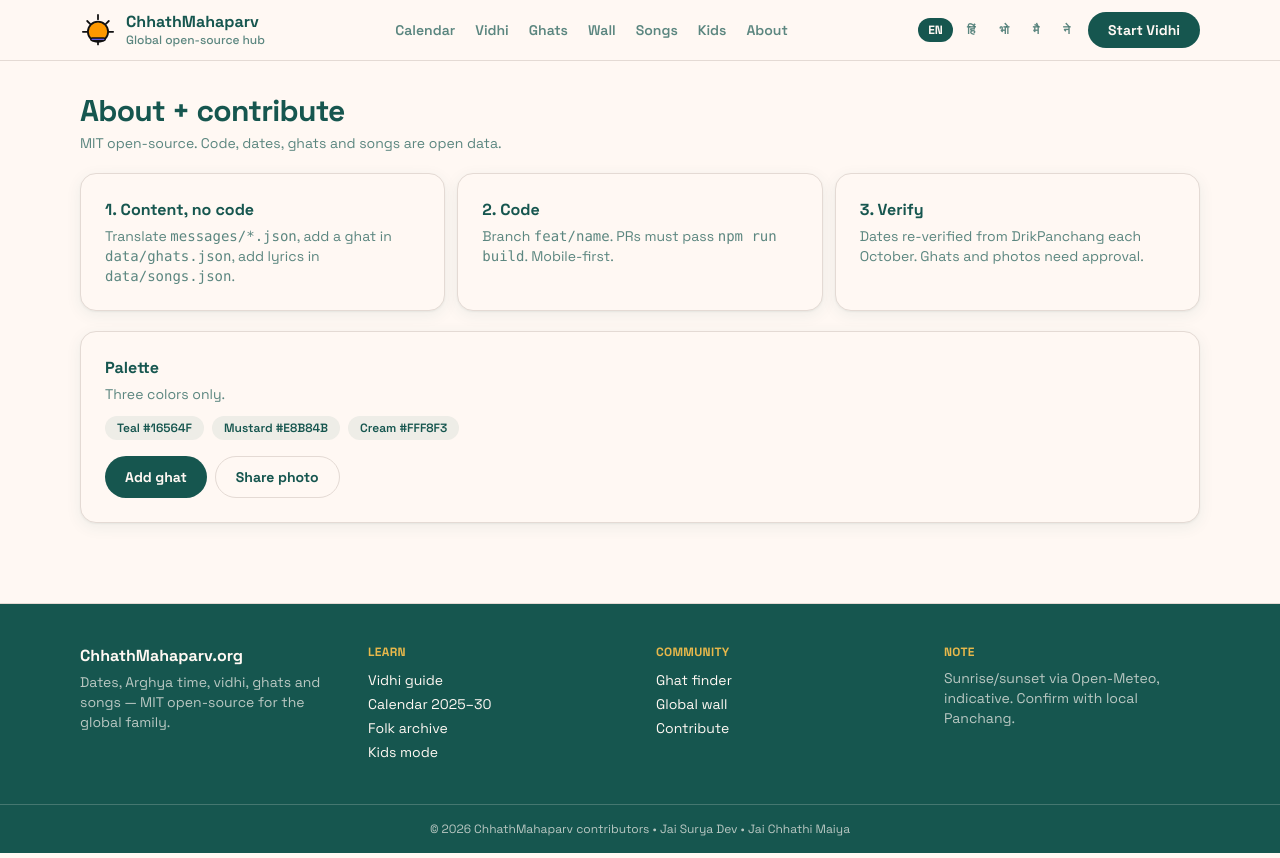
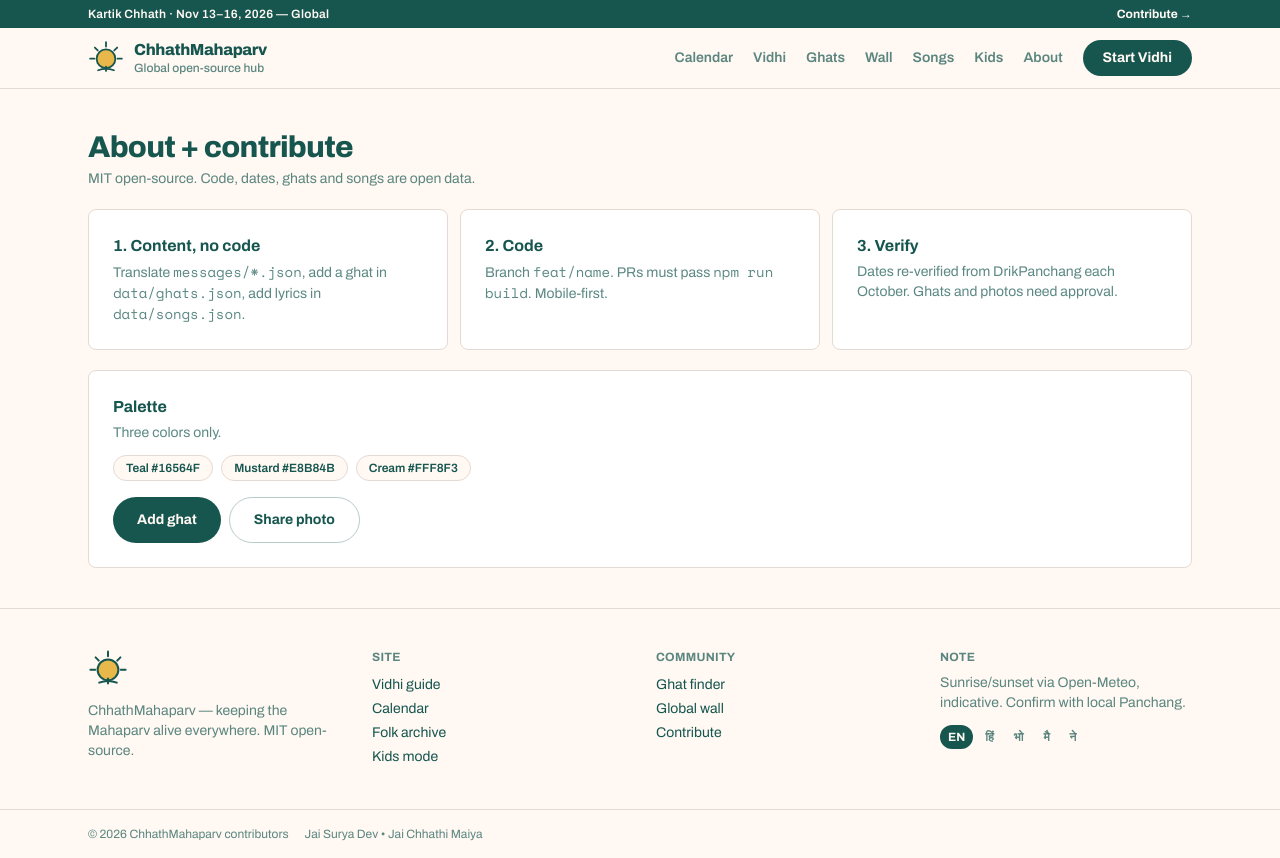
Before and after one commit to fossism/chhathpooja-global, a Next.js app in the folder web/: page /en/about in a window 1280 px wide. Built offline with nearby package versions, Linux system fonts and the light colour scheme.

Commit message:
Bodhya-style restyle in 4-color theme

```diff
--- a/web/app/[locale]/layout.tsx
+++ b/web/app/[locale]/layout.tsx
@@ -25,71 +25,93 @@ const LOCALES = [
 export default function LocaleLayout({ children, params }: { children: React.ReactNode; params: { locale: string } }) {
   return (
     <>
-      <header className="sticky top-0 z-20 bg-cream/95 backdrop-blur border-b border-line">
-        <div className="max-w-6xl mx-auto px-4 py-3 flex items-center justify-between gap-3">
+      <header className="sticky top-0 z-20">
+        <div className="bg-teal text-cream">
+          <div className="shell flex items-center justify-between py-1.5 text-xs">
+            <span className="font-semibold tracking-wide">Kartik Chhath · Nov 13–16, 2026 — Global</span>
+            <a href={`/${params.locale}/about`} className="font-bold hover:underline">Contribute →</a>
+          </div>
+        </div>
+        <div className="bg-cream/95 backdrop-blur border-b border-line">
+          <div className="shell flex items-center justify-between gap-3 py-3">
             <a href={`/${params.locale}`} className="flex items-center gap-2.5">
-            <img src="/icon.svg" alt="Chhath" className="w-9 h-9" />
+              <img src="/icon.svg" alt="ChhathMahaparv — home" className="w-9 h-9" />
               <span className="leading-tight">
-              <span className="block font-bold">ChhathMahaparv</span>
+                <span className="block font-extrabold tracking-tight">ChhathMahaparv</span>
                 <span className="block text-xs text-teal/70 font-medium">Global open-source hub</span>
               </span>
             </a>
-          <nav className="hidden md:flex items-center gap-1">
+            <nav className="hidden md:flex items-center gap-1" aria-label="Primary">
               {NAV.map((n) => (
                 <a key={n.href} href={`/${params.locale}/${n.href}`} className="nav-link">{n.label}</a>
               ))}
+              <a href={`/${params.locale}/vidhi`} className="btn btn-primary !py-2 !px-5 ml-2">Start Vidhi</a>
             </nav>
-          <div className="flex items-center gap-2">
-            <div className="hidden sm:flex gap-1">
+            <div className="flex md:hidden items-center gap-1">
               {LOCALES.map((l) => (
                 <a
                   key={l.code}
                   href={`/${l.code}`}
-                  className={`rounded-full px-2.5 py-1 text-xs font-bold ${params.locale === l.code ? "bg-teal text-cream" : "text-teal/70 hover:text-teal"}`}
+                  className={`rounded-full px-2 py-1 text-xs font-bold ${params.locale === l.code ? "bg-teal text-cream" : "text-teal/70"}`}
                 >
                   {l.label}
                 </a>
               ))}
             </div>
-            <a href={`/${params.locale}/vidhi`} className="btn btn-primary !py-2">Start Vidhi</a>
-          </div>
           </div>
           <div className="md:hidden border-t border-line overflow-x-auto">
-          <div className="flex gap-1 px-4 py-2">
+            <div className="shell flex gap-1 py-2">
               {NAV.map((n) => (
                 <a key={n.href} href={`/${params.locale}/${n.href}`} className="nav-link whitespace-nowrap">{n.label}</a>
               ))}
             </div>
           </div>
+        </div>
       </header>
 
-      <main className="max-w-6xl mx-auto px-4 py-8">{children}</main>
+      <main className="shell py-10">{children}</main>
 
-      <footer className="mt-12 border-t border-line bg-teal text-cream">
-        <div className="max-w-6xl mx-auto px-4 py-10 grid sm:grid-cols-2 md:grid-cols-4 gap-8">
+      <footer className="bg-cream border-t border-line">
+        <div className="shell py-10 grid sm:grid-cols-2 md:grid-cols-4 gap-8">
           <div>
-            <p className="font-bold">ChhathMahaparv.org</p>
-            <p className="text-sm text-cream/70 mt-1">Dates, Arghya time, vidhi, ghats and songs — MIT open-source for the global family.</p>
+            <img src="/icon.svg" alt="ChhathMahaparv" className="w-10 h-10" />
+            <p className="text-sm text-teal/70 mt-3">ChhathMahaparv — keeping the Mahaparv alive everywhere. MIT open-source.</p>
           </div>
-          <div className="text-sm">
-            <p className="text-xs font-bold uppercase tracking-wide text-mustard mb-2">Learn</p>
+          <nav className="text-sm" aria-label="Site">
+            <p className="label mb-2">Site</p>
             <a className="block py-0.5 hover:underline" href={`/${params.locale}/vidhi`}>Vidhi guide</a>
-            <a className="block py-0.5 hover:underline" href={`/${params.locale}/calendar`}>Calendar 2025–30</a>
+            <a className="block py-0.5 hover:underline" href={`/${params.locale}/calendar`}>Calendar</a>
             <a className="block py-0.5 hover:underline" href={`/${params.locale}/songs`}>Folk archive</a>
             <a className="block py-0.5 hover:underline" href={`/${params.locale}/kids`}>Kids mode</a>
-          </div>
-          <div className="text-sm">
-            <p className="text-xs font-bold uppercase tracking-wide text-mustard mb-2">Community</p>
+          </nav>
+          <nav className="text-sm" aria-label="Community">
+            <p className="label mb-2">Community</p>
             <a className="block py-0.5 hover:underline" href={`/${params.locale}/ghats`}>Ghat finder</a>
             <a className="block py-0.5 hover:underline" href={`/${params.locale}/wall`}>Global wall</a>
             <a className="block py-0.5 hover:underline" href={`/${params.locale}/about`}>Contribute</a>
-          </div>
+          </nav>
           <div className="text-sm">
-            <p className="text-xs font-bold uppercase tracking-wide text-mustard mb-2">Note</p>
-            <p className="text-cream/70">Sunrise/sunset via Open-Meteo, indicative. Confirm with local Panchang.</p>
+            <p className="label mb-2">Note</p>
+            <p className="text-teal/70">Sunrise/sunset via Open-Meteo, indicative. Confirm with local Panchang.</p>
+            <div className="flex gap-1 mt-3">
+              {LOCALES.map((l) => (
+                <a
+                  key={l.code}
+                  href={`/${l.code}`}
+                  className={`rounded-full px-2 py-1 text-xs font-bold ${params.locale === l.code ? "bg-teal text-cream" : "text-teal/70 hover:text-teal"}`}
+                >
+                  {l.label}
+                </a>
+              ))}
             </div>
           </div>
-        <div className="border-t border-cream/20 py-4 text-center text-xs text-cream/70">© 2026 ChhathMahaparv contributors • Jai Surya Dev • Jai Chhathi Maiya</div>
+        </div>
+        <div className="border-t border-line">
+          <div className="shell py-4 flex flex-wrap gap-x-4 gap-y-1 text-xs text-teal/70">
+            <span>© 2026 ChhathMahaparv contributors</span>
+            <span>Jai Surya Dev • Jai Chhathi Maiya</span>
+          </div>
+        </div>
       </footer>
     </>
   );
--- a/web/app/[locale]/page.tsx
+++ b/web/app/[locale]/page.tsx
@@ -8,106 +8,137 @@ export default function Home({ params }: { params: { locale: string } }) {
   const m = getMessages(params.locale);
   const ghats = getGhats();
   const days = [
-    { d: "Day 1", t: "Nahay-Khay", date: next.nahayKhay, s: "Holy bath, clean home, simple meal once." },
-    { d: "Day 2", t: "Kharna", date: next.kharna, s: "Day fast, evening kheer-roti prasad." },
-    { d: "Day 3", t: "Sandhya Arghya", date: next.sandhyaArghya, s: "Sunset offering with soop-daura." },
-    { d: "Day 4", t: "Usha Arghya", date: next.ushaArghya, s: "Sunrise offering + Parana." }
+    { n: "01", t: "Nahay-Khay", date: next.nahayKhay, s: "Holy bath, clean home, one simple meal." },
+    { n: "02", t: "Kharna", date: next.kharna, s: "Day fast, evening kheer-roti prasad." },
+    { n: "03", t: "Sandhya Arghya", date: next.sandhyaArghya, s: "Sunset offering with soop-daura." },
+    { n: "04", t: "Usha Arghya", date: next.ushaArghya, s: "Sunrise offering, then Parana." }
   ];
 
   return (
-    <div className="grid gap-6">
-      {/* HERO — like TinkerHub event header */}
-      <section className="card !p-0 overflow-hidden">
-        <div className="h-36 md:h-44 bg-teal relative">
-          <div className="absolute inset-0 flex items-end">
-            <div className="p-5 md:p-7 text-cream">
-              <div className="flex flex-wrap gap-2">
-                <span className="chip chip-yellow">Kartik Chhath 2026</span>
-                <span className="chip !bg-cream/15 !text-cream">Public • Global • Open-source</span>
-              </div>
-              <h1 className="text-3xl md:text-4xl font-bold mt-2">Chhath Mahaparv — One Global Family</h1>
+    <div>
+      {/* No. 01 — Hero */}
+      <section className="band">
+        <div className="shell grid md:grid-cols-2 gap-10 items-center">
+          <div>
+            <span className="marker">No. 01<span className="marker-rule"></span>The Mahaparv</span>
+            <h1 className="headline text-4xl md:text-6xl mt-4 leading-[1.05]">
+              Keeping <em>Chhath</em><br />alive, everywhere
+            </h1>
+            <p className="text-teal/70 mt-4 max-w-md">{m.heroSubtitle} Exact dates, your city's Arghya time, vidhi checklist, ghat map and folk songs.</p>
+            <div className="flex flex-wrap gap-3 mt-6">
+              <a href={`/${params.locale}/vidhi`} className="btn btn-primary">Start Vidhi</a>
+              <a href={`/${params.locale}/ghats`} className="btn btn-ghost">Find ghats</a>
+            </div>
+            <div className="flex flex-wrap gap-2 mt-6 text-xs">
+              <span className="chip">Nov 13–16, 2026</span>
+              <span className="chip">5 languages</span>
+              <span className="chip">MIT open-source</span>
             </div>
           </div>
-          <div className="absolute right-6 top-6 w-20 h-20 rounded-full bg-mustard border-4 border-cream/70 hidden sm:block" />
-        </div>
-        <div className="p-5 md:p-7 grid md:grid-cols-2 gap-6">
-          <div>
-            <div className="flex flex-wrap gap-2 text-sm">
-              <span className="chip">📅 Nov 13 – Nov 16, 2026</span>
-              <span className="chip">🌍 Online + ghats worldwide</span>
+          <div className="grid gap-4">
+            <img src="/icon.svg" alt="" aria-hidden className="w-24 h-24 md:w-28 md:h-28" />
+            <div className="card">
+              <Countdown target={next.sandhyaArghya} label={m.countdownTo} />
             </div>
-            <p className="text-teal/70 text-sm mt-3">{m.heroSubtitle} Exact dates, your city's Arghya time, vidhi checklist, ghat map and folk songs.</p>
-            <div className="flex flex-wrap gap-2 mt-4">
-              <a href={`/${params.locale}/vidhi`} className="btn btn-primary">Start vidhi guide</a>
-              <a href={`/${params.locale}/ghats`} className="btn btn-ghost">Find ghats</a>
-            </div>
-            <div className="flex gap-5 mt-5 text-sm">
-              <span><b>5</b> <span className="text-teal/70">languages</span></span>
-              <span><b>{ghats.length}</b> <span className="text-teal/70">ghats</span></span>
-              <span><b>MIT</b> <span className="text-teal/70">open data</span></span>
-            </div>
-          </div>
-          <div className="rounded-2xl border border-line bg-cream p-5">
-            <Countdown target={next.sandhyaArghya} label={m.countdownTo} />
           </div>
         </div>
       </section>
 
-      {/* 4 DAYS */}
-      <section>
-        <h2 className="section-title">The 4 days</h2>
-        <p className="section-sub">Nahay-Khay → Kharna → Sandhya Arghya → Usha Arghya.</p>
-        <div className="grid sm:grid-cols-2 md:grid-cols-4 gap-3 mt-4">
-          {days.map((d) => (
-            <div key={d.t} className="card">
-              <p className="label">{d.d} • {d.date}</p>
-              <p className="font-bold text-lg mt-1">{d.t}</p>
-              <p className="text-sm text-teal/70 mt-1">{d.s}</p>
-            </div>
-          ))}
+      {/* No. 02 — The 4 days */}
+      <section className="band">
+        <div className="shell">
+          <span className="marker">No. 02</span>
+          <h2 className="section-title mt-3">The 4 days</h2>
+          <div className="grid sm:grid-cols-2 md:grid-cols-4 gap-4 mt-6">
+            {days.map((d) => (
+              <div key={d.t} className="num-card">
+                <span className="num-index">{d.n}</span>
+                <h3 className="font-bold text-lg mt-2">{d.t}</h3>
+                <p className="text-xs font-semibold text-teal/60 mt-0.5">{d.date}</p>
+                <p className="text-sm text-teal/70 mt-2">{d.s}</p>
+              </div>
+            ))}
+          </div>
         </div>
       </section>
 
-      {/* ARGHYA */}
-      <section className="card">
-        <h2 className="section-title">My city Arghya time</h2>
-        <p className="section-sub">Sunset = Sandhya Arghya • next sunrise = Usha Arghya. For {next.sandhyaArghya}.</p>
-        <div className="mt-4"><ArghyaFinder date={next.sandhyaArghya} /></div>
-      </section>
-
-      {/* GHATS / SONGS / WALL */}
-      <section className="grid md:grid-cols-3 gap-4">
-        <div className="card">
-          <p className="label">Ghat finder</p>
-          <h3 className="font-bold text-lg mt-1">{ghats.length} ghats on the map</h3>
-          <ul className="mt-2 text-sm space-y-1">
-            {ghats.slice(0, 4).map((g) => <li key={g.id} className="text-teal/70">📍 <span className="text-teal font-medium">{g.name}</span> — {g.city}</li>)}
-          </ul>
-          <a href={`/${params.locale}/ghats`} className="btn btn-ghost mt-4 !py-2 text-sm">Open map →</a>
-        </div>
-        <div className="card">
-          <p className="label">Folk archive</p>
-          <h3 className="font-bold text-lg mt-1">Songs your nani sang</h3>
-          <p className="text-sm text-teal/70 mt-2">Lyrics + meaning with singer credit. Community licensed.</p>
-          <a href={`/${params.locale}/songs`} className="btn btn-ghost mt-4 !py-2 text-sm">Browse songs →</a>
-        </div>
-        <div className="card">
-          <p className="label">Global wall</p>
-          <h3 className="font-bold text-lg mt-1">Patna to London</h3>
-          <p className="text-sm text-teal/70 mt-2">Where are you doing Chhath from? Pin your photo.</p>
-          <a href={`/${params.locale}/wall`} className="btn btn-ghost mt-4 !py-2 text-sm">See wall →</a>
+      {/* No. 03 — Arghya time */}
+      <section className="band">
+        <div className="shell grid md:grid-cols-2 gap-10">
+          <div>
+            <span className="marker">No. 03</span>
+            <h2 className="section-title mt-3">Arghya time, <em>your</em> city</h2>
+            <p className="section-sub mt-2 max-w-md">Sunset is Sandhya Arghya, next sunrise is Usha Arghya. For {next.sandhyaArghya} — from Patna to New Jersey.</p>
+            <blockquote className="callout mt-6">The sun never asks who you are — everyone shares prasad.</blockquote>
+          </div>
+          <div className="card h-fit">
+            <ArghyaFinder date={next.sandhyaArghya} />
+          </div>
         </div>
       </section>
 
-      {/* FAQ */}
-      <section className="card">
-        <h2 className="section-title">Quick answers</h2>
-        <div className="grid md:grid-cols-3 gap-4 mt-3 text-sm">
-          <p><b>What time is Arghya?</b><br /><span className="text-teal/70">Use the finder above.</span></p>
-          <p><b>No river nearby?</b><br /><span className="text-teal/70">Pond, rooftop tub or community gathering works.</span></p>
-          <p><b>How long is the fast?</b><br /><span className="text-teal/70">~36 hrs from Kharna evening. Go symbolic if unwell.</span></p>
+      {/* No. 04 — Teal band: community in numbers */}
+      <section className="band-teal">
+        <div className="shell grid md:grid-cols-2 gap-10 items-center">
+          <div>
+            <span className="marker marker--on-dark">No. 04<span className="marker-rule"></span>On the ground</span>
+            <h2 className="headline headline--on-dark text-3xl md:text-5xl mt-4">One parv,<br />every ghat on earth</h2>
+            <p className="text-cream/70 mt-4 max-w-md">Crowdsourced ghats, photos from the diaspora, and songs your nani sang — all open data.</p>
+            <div className="flex flex-wrap gap-3 mt-6">
+              <a href={`/${params.locale}/ghats`} className="btn btn--on-dark">Open ghat map</a>
+              <a href={`/${params.locale}/wall`} className="btn btn-accent">See global wall</a>
+            </div>
+          </div>
+          <div className="grid grid-cols-3 gap-4">
+            {[[String(ghats.length), "Ghats mapped"], ["5", "Languages"], ["2025–30", "Verified dates"]].map(([v, l]) => (
+              <div key={l} className="text-center border-l border-cream/25 pl-4">
+                <p className="text-3xl md:text-4xl font-extrabold text-mustard">{v}</p>
+                <p className="text-xs uppercase tracking-widest text-cream/70 mt-1">{l}</p>
+              </div>
+            ))}
+          </div>
         </div>
-        <p className="text-xs text-teal/70 mt-3">{m.disclaimer}</p>
+      </section>
+
+      {/* No. 05 — Explore */}
+      <section className="band">
+        <div className="shell">
+          <span className="marker">No. 05<span className="marker-rule"></span>Explore</span>
+          <div className="grid md:grid-cols-3 gap-4 mt-6">
+            <div className="num-card">
+              <span className="num-index">A</span>
+              <h3 className="font-bold text-lg mt-2">Folk archive</h3>
+              <p className="text-sm text-teal/70 mt-1">Lyrics + meaning with singer credit. Community licensed.</p>
+              <a href={`/${params.locale}/songs`} className="btn btn-ghost mt-4 !py-2 text-sm">Browse songs →</a>
+            </div>
+            <div className="num-card">
+              <span className="num-index">B</span>
+              <h3 className="font-bold text-lg mt-2">Vidhi checklist</h3>
+              <p className="text-sm text-teal/70 mt-1">Tick steps as you complete them across the 4 days.</p>
+              <a href={`/${params.locale}/vidhi`} className="btn btn-ghost mt-4 !py-2 text-sm">Open guide →</a>
+            </div>
+            <div className="num-card">
+              <span className="num-index">C</span>
+              <h3 className="font-bold text-lg mt-2">Kids mode</h3>
+              <p className="text-sm text-teal/70 mt-1">The story + a 3-question quiz for the youngest vrati.</p>
+              <a href={`/${params.locale}/kids`} className="btn btn-ghost mt-4 !py-2 text-sm">Start →</a>
+            </div>
+          </div>
+          <p className="text-xs text-teal/60 mt-6">{m.disclaimer}</p>
+        </div>
+      </section>
+
+      {/* Mustard CTA band */}
+      <section className="band-mustard">
+        <div className="shell">
+          <span className="marker">No. 06 — Build it with us</span>
+          <h2 className="headline text-3xl md:text-5xl mt-3">Do Chhath anywhere.<br />Pin it for everyone.</h2>
+          <p className="mt-3 max-w-xl font-medium">Add your ghat, share a wall photo, translate one line. No code needed.</p>
+          <div className="flex flex-wrap gap-3 mt-6">
+            <a href={`/${params.locale}/ghats`} className="btn btn-primary">Add your ghat</a>
+            <a href={`/${params.locale}/about`} className="btn btn-ghost !border-teal/40">Ways to contribute →</a>
+          </div>
+        </div>
       </section>
     </div>
   );
--- a/web/app/globals.css
+++ b/web/app/globals.css
@@ -1,27 +1,53 @@
-@import url('https://fonts.googleapis.com/css2?family=Space+Grotesk:wght@400;500;600;700&display=swap');
+@import url('https://fonts.googleapis.com/css2?family=Archivo:wght@400;500;600;700;800&family=Newsreader:ital,opsz,wght@1,6..72,400..600&family=Space+Mono:wght@400;700&display=swap');
 
 @tailwind base;
 @tailwind components;
 @tailwind utilities;
 
-/* Theme: Teal #16564F · Mustard #E8B84B · Cream #FFF8F3 · White */
-body { @apply bg-cream text-teal font-body antialiased; }
+/* Theme: Teal #16564F · Mustard #E8B84B · Cream #FFF8F3 · White — Bodhya-style editorial */
+body { @apply bg-cream text-teal antialiased; font-family: Archivo, system-ui, sans-serif; }
 
-.card { @apply bg-cream rounded-2xl border border-line p-6 shadow-card; }
-.card-alt { @apply rounded-2xl border border-teal/15 bg-teal/[.05] p-6; }
-.chip { @apply inline-flex items-center gap-1 rounded-full bg-teal/[.07] px-3 py-1 text-xs font-semibold text-teal; }
-.chip-yellow { @apply bg-mustard text-teal; }
-.chip-teal { @apply bg-teal text-cream; }
+.shell { @apply max-w-6xl mx-auto px-4 md:px-6; }
 
-.btn { @apply inline-flex items-center justify-center gap-2 rounded-full px-5 py-2.5 text-sm font-bold transition; }
+/* Section marker: "No. 01 — Label" */
+.marker { font-family: 'Space Mono', monospace; @apply text-xs tracking-widest uppercase text-teal/60 inline-flex items-center gap-3; }
+.marker-rule { @apply inline-block h-px w-10 bg-teal/30; }
+.marker--on-dark { @apply text-cream/70; }
+.marker--on-dark .marker-rule { @apply bg-cream/30; }
+
+/* Bands separated by hairlines */
+.band { @apply py-12 md:py-16 border-b border-line; }
+.band-teal { @apply py-12 md:py-16 bg-teal text-cream; }
+.band-mustard { @apply py-12 md:py-16 bg-mustard text-teal; }
+
+/* Headlines with serif-italic accent word */
+.headline { @apply font-extrabold tracking-tight text-teal; }
+.headline em { font-family: Newsreader, Georgia, serif; font-style: italic; font-weight: 500; }
+.headline--on-dark { @apply text-cream; }
+
+/* Flat numbered cards */
+.num-card { @apply bg-white rounded-lg border border-line p-6; }
+.num-index { font-family: 'Space Mono', monospace; @apply text-sm text-teal/50; }
+
+/* Legacy class names reused across pages, restyled flat */
+.card { @apply bg-white rounded-lg border border-line p-6; }
+.chip { @apply inline-flex items-center gap-1 rounded-full border border-line bg-cream px-3 py-1 text-xs font-semibold text-teal; }
+.chip-yellow { @apply bg-mustard border-mustard text-teal; }
+.chip-teal { @apply bg-teal border-teal text-cream; }
+
+.btn { @apply inline-flex items-center justify-center gap-2 rounded-full px-6 py-3 text-sm font-bold transition; }
 .btn-primary { @apply bg-teal text-cream hover:opacity-90; }
 .btn-accent { @apply bg-mustard text-teal hover:brightness-95; }
-.btn-ghost { @apply bg-cream border border-line text-teal hover:bg-teal/[.06]; }
+.btn-ghost { @apply bg-transparent border border-teal/30 text-teal hover:bg-teal/[.06]; }
+.btn--on-dark { @apply bg-cream text-teal hover:opacity-90; }
 
 .nav-link { @apply text-sm font-semibold text-teal/70 hover:text-teal px-2 py-1; }
-.section-title { @apply text-2xl md:text-3xl font-bold tracking-tight text-teal; }
+.section-title { @apply text-2xl md:text-3xl font-extrabold tracking-tight text-teal; }
+.section-title em { font-family: Newsreader, Georgia, serif; font-style: italic; font-weight: 500; }
 .section-sub { @apply text-sm text-teal/70 mt-1; }
-.count-box { @apply rounded-2xl border border-line bg-cream p-4 text-center; }
-.count-box-alt { @apply rounded-2xl border border-teal bg-teal p-4 text-center text-cream; }
-.input { @apply w-full rounded-xl border border-line bg-cream px-4 py-2.5 text-sm font-medium text-teal outline-none placeholder:text-teal/40 focus:border-teal; }
+.count-box { @apply rounded-lg border border-line bg-cream p-4 text-center; }
+.count-box-alt { @apply rounded-lg border border-teal bg-teal p-4 text-center text-cream; }
+.input { @apply w-full rounded-lg border border-line bg-white px-4 py-2.5 text-sm font-medium text-teal outline-none placeholder:text-teal/40 focus:border-teal; }
 .label { @apply text-xs font-bold uppercase tracking-wide text-teal/70; }
+
+blockquote.callout { @apply border-l-4 border-mustard pl-5 text-lg md:text-xl font-medium text-teal; }
--- a/web/tailwind.config.js
+++ b/web/tailwind.config.js
@@ -15,8 +15,10 @@ module.exports = {
         card: "0 1px 2px rgba(22,86,79,.06), 0 4px 16px rgba(22,86,79,.07)"
       },
       fontFamily: {
-        display: ["'Space Grotesk'", "system-ui", "sans-serif"],
-        body: ["'Space Grotesk'", "system-ui", "sans-serif"]
+        display: ["Archivo", "system-ui", "sans-serif"],
+        body: ["Archivo", "system-ui", "sans-serif"],
+        serif: ["Newsreader", "Georgia", "serif"],
+        mono: ["'Space Mono'", "monospace"]
       }
     }
   },
```
Also changed, not shown: web/public/icon.svg. Lines whose indentation alone changed are shown as unchanged.
